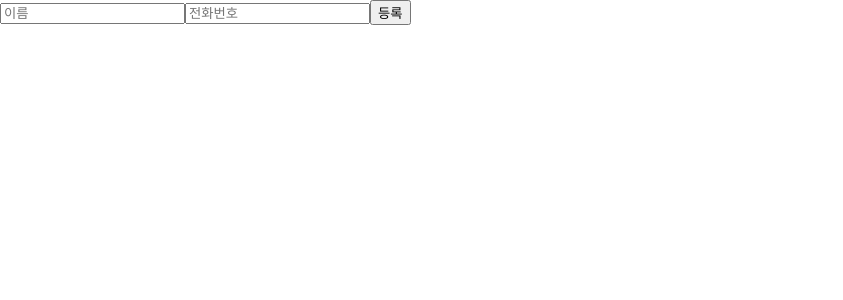
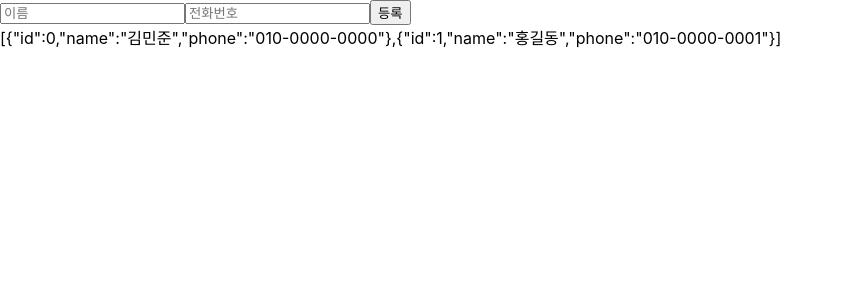
Before and after one commit to UnuJee/react, a React (Create React App) app: page / in a window 1280 px wide. Shown: the top 300 px of the page, without its empty margins (0-843 px from the left). Built offline with nearby package versions, Linux system fonts and the light colour scheme.

Commit message:
데이터 추가

```diff
--- a/src/App.js
+++ b/src/App.js
@@ -2,15 +2,35 @@
 import PhoneForm from './components/PhoneForm';
 
 class App extends Component {
+    id = 2
+    state = {
+        information: [
+            {
+                id: 0,
+                name: '김민준',
+                phone: '010-0000-0000'
+            },
+            {
+                id: 1,
+                name: '홍길동',
+                phone: '010-0000-0001'
+            }
+        ]
+    }
     handleCreate = (data) => {
-    console.log(data);
+        const { information } = this.state;
+        this.setState({
+          information: information.concat({ id: this.id++, ...data })
+        })
     }
     render() {
+      const { information } = this.state;
        return (
            <div>
                <PhoneForm
                 onCreate={this.handleCreate}
               />
+              {JSON.stringify(information)}
            </div>
        );
     }
```
Also changed, not shown: src/components/PhoneForm.js (+4 -3 lines). Lines whose indentation alone changed are shown as unchanged.
